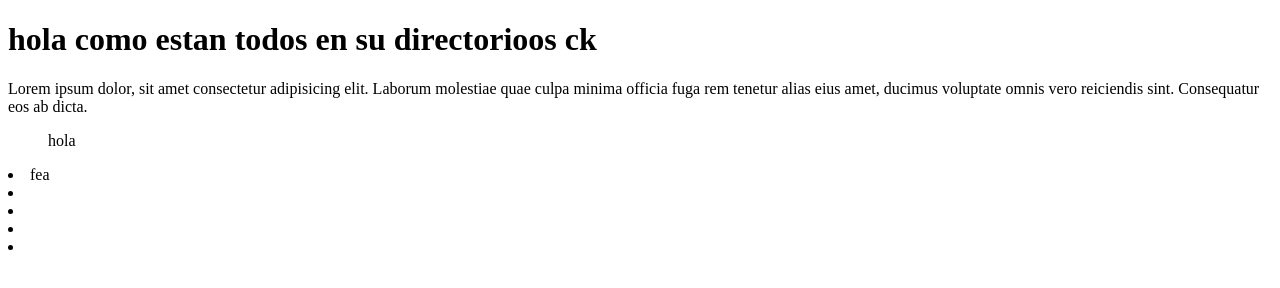
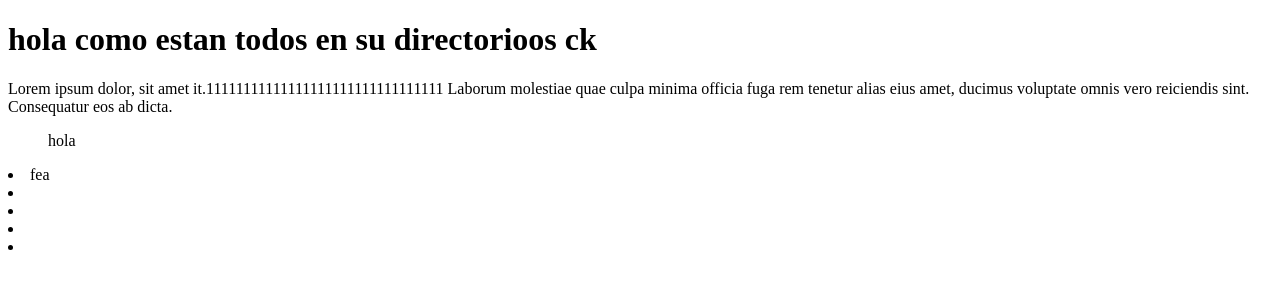
Before and after one commit to cvillcas/BCP, a plain HTML site: page index.html in a window 1280 px wide. Drawn offline with Linux system fonts and the light colour scheme.

Commit message:
master con 1111

```diff
--- a/index.html
+++ b/index.html
@@ -12,7 +12,7 @@
 hola  como estan todos en su directorioos ck
     </h1>
 
-<p>Lorem ipsum dolor, sit amet consectetur adipisicing elit. Laborum molestiae quae culpa minima officia fuga rem tenetur alias eius amet, ducimus voluptate omnis vero reiciendis sint. Consequatur eos ab dicta.</p>
+<p>Lorem ipsum dolor, sit amet it.11111111111111111111111111111111 Laborum molestiae quae culpa minima officia fuga rem tenetur alias eius amet, ducimus voluptate omnis vero reiciendis sint. Consequatur eos ab dicta.</p>
 
 
 
```
